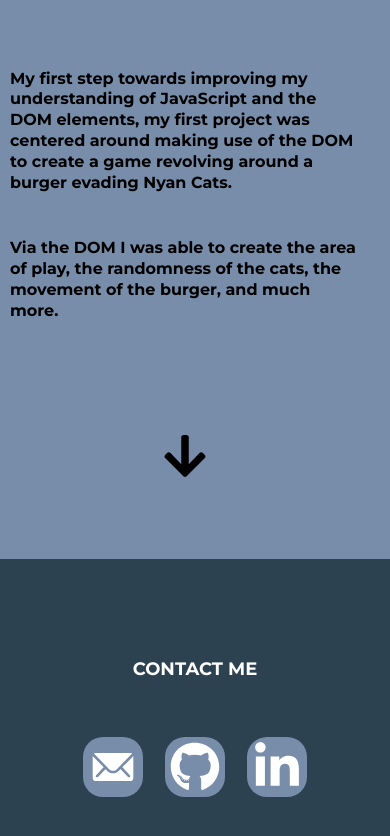
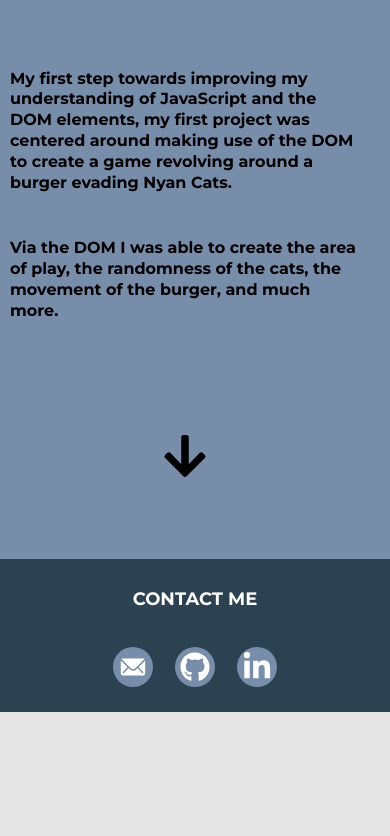
Before and after one commit to MishelAtaev/Portfolio, a React (Create React App) app: page / in a window 390 px wide. Shown: the part 2172-3008 px from the top of the page. After the commit the page ends 2884 px from the top, so only its background shows below. Built offline with nearby package versions, Linux system fonts and the light colour scheme.

Commit message:
contact me responsive

```diff
--- a/src/components/contact me/ContactMe.js
+++ b/src/components/contact me/ContactMe.js
@@ -14,6 +14,14 @@ const Section = styled.section`
   position: relative;
   z-index: 1;
   padding: 100px;
+
+  @media (min-width: 601px) and (max-width: 1024px) {
+    padding: 60px;
+  }
+
+  @media (max-width: 600px) {
+    padding: 30px;
+  }
 `;
 
 // Header styling
@@ -30,6 +38,14 @@ const IconsContainer = styled.div`
   justify-content: center;
   gap: 2rem;
   margin-top: 30px;
+
+  @media (min-width: 601px) and (max-width: 1024px) {
+    margin-top: 20px;
+  }
+
+  @media (max-width: 600px) {
+    margin-top: 10px;
+  }
 `;
 
 // Styling for pseudo element and icons
@@ -59,6 +75,24 @@ const IconWrapper = styled.div`
     width: 100%;
     height: 100%;
     z-index: 3;
+  }
+
+  @media (min-width: 601px) and (max-width: 1024px) {
+    &::before{
+      width: 50px;
+      height: 50px;
+    }
+    width: 40px;
+    height: 40px;
+  }
+
+  @media (max-width: 600px) {
+    &::before{
+      width: 40px;
+      height: 40px;
+    }
+    width: 30px;
+    height: 30px;
   }
 `;
 
```
